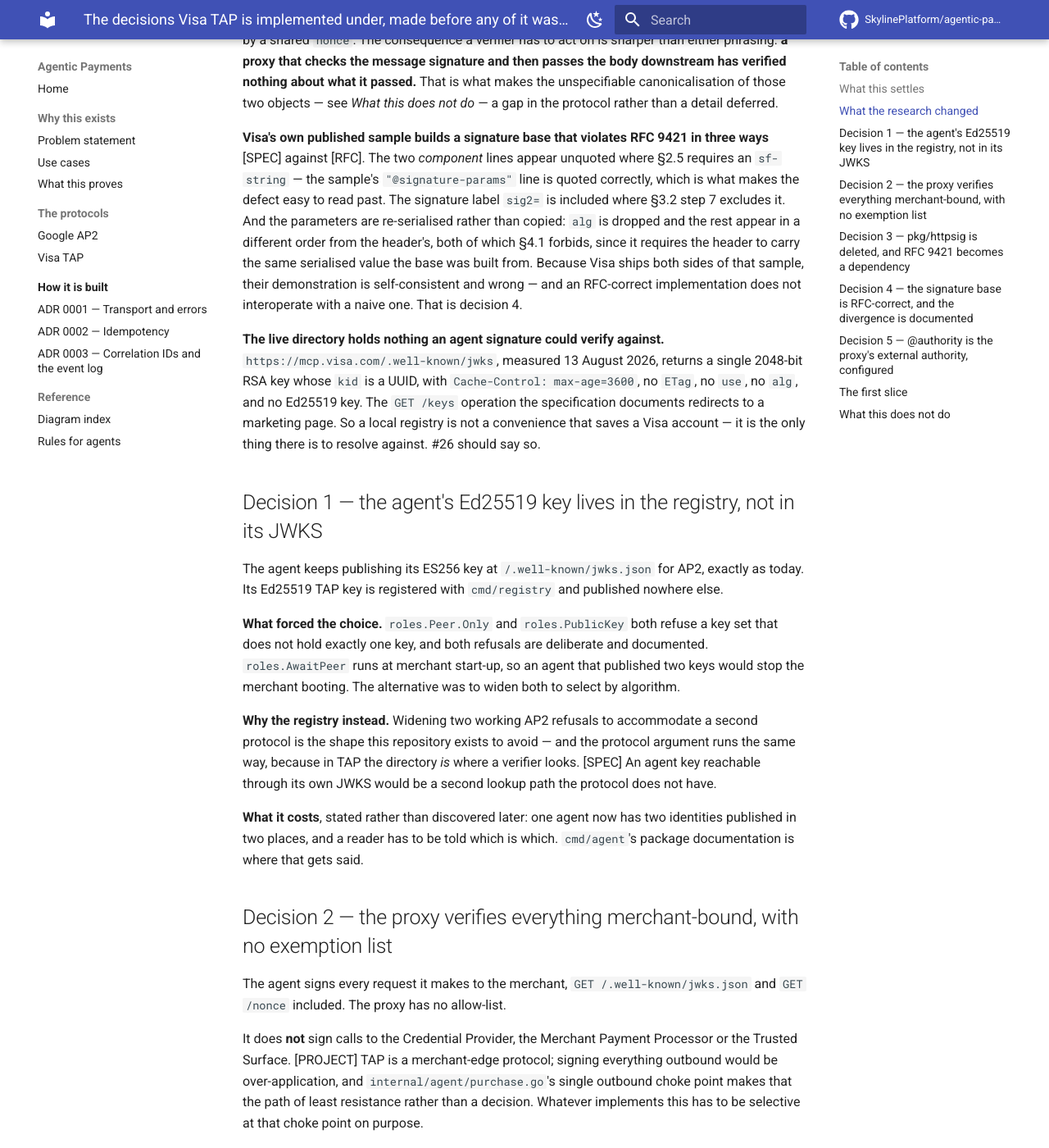
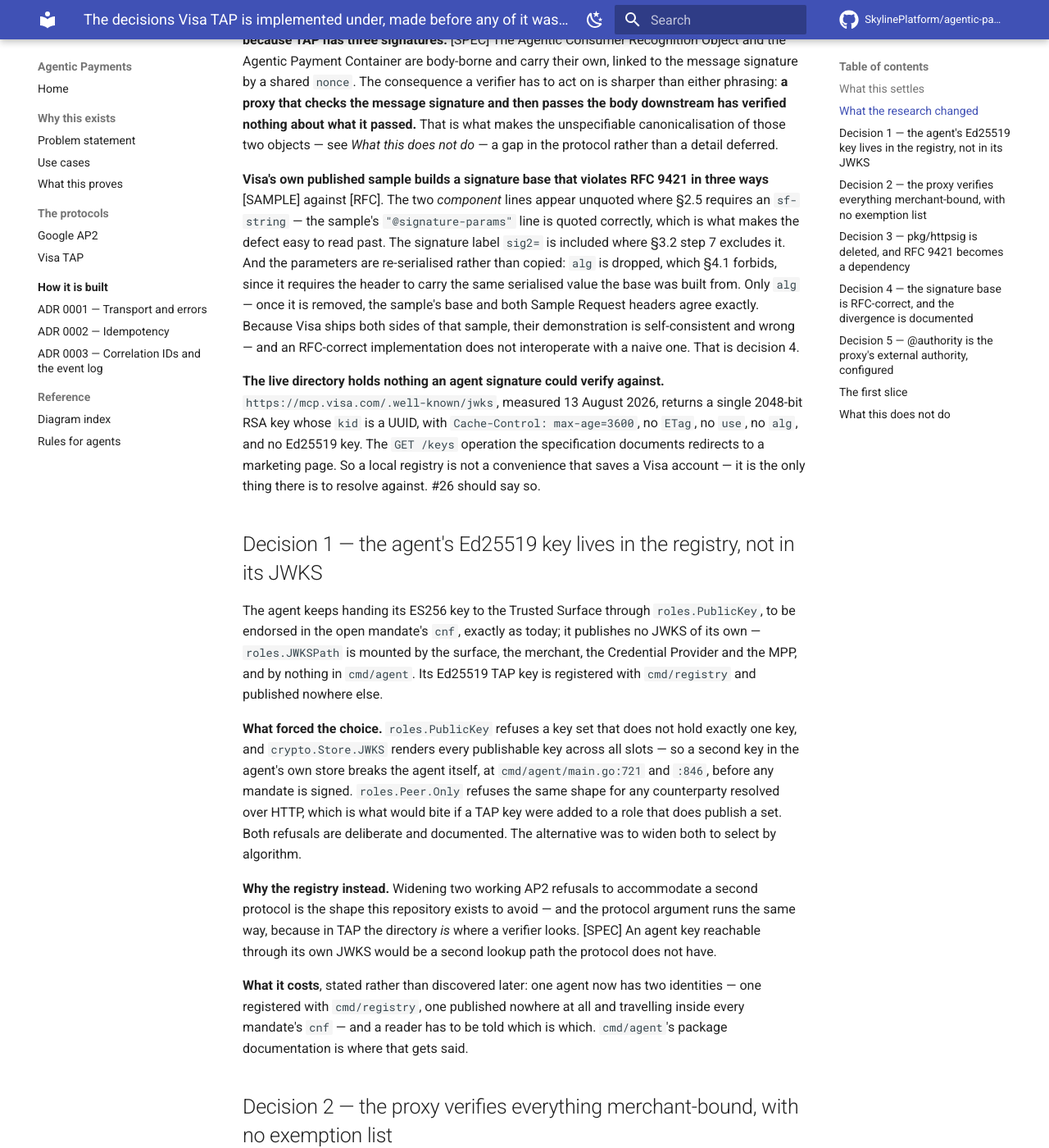
Before and after one commit to SkylinePlatform/agentic-payments, an MkDocs documentation site: the page built from docs/specs/2026-08-13-tap-implementation-decisions.md, in a window 1280 px wide and 1400 px high, scrolled down 994 px. Shown: the whole window at 82% size. Built offline with MkDocs 1.6.1 and Material for MkDocs 9.7.7, drawn with Linux system fonts in a browser that asks for light colours; comment, search, counter and statistics services are not loaded; some of the changed text lies outside the part shown.

Commit message:
docs: nine corrections an adversarial review found in the TAP decisions
Thirty-eight findings, twenty-two survived a pass whose verifiers were told to
refute and to default to refuting. None of the five decisions fell — every defect
was a sentence, which is the outcome worth having. Nine of them were in this file.

The two that mattered. Decision 1 said the agent "keeps publishing its ES256 key at
/.well-known/jwks.json, exactly as today" and that a second key would stop the
merchant booting. Both false: roles.JWKSPath is mounted by the surface, merchant,
credprovider and mpp and by nothing in cmd/agent, and every non-test AwaitPeer call
site targets the surface. The agent's key never leaves the process except as a copy
in cnf, and a second key breaks the agent itself at roles.PublicKey before any
mandate is signed. The decision survives; the mechanism cited for it did not, and it
is the paragraph the next implementer reads to learn what breaks.

And decision 5 asserted at [SPEC] grade that TAP's architecture mandates a proxy —
the exact claim the sibling branch retracts in tap.md, so the tree would have shipped
two readings of one sentence with the false one carrying the higher grade. The
specification requires no such layer.

One finding is new work rather than a correction: there are two outbound paths to the
merchant, not one. cmd/agent's readiness probe reaches the merchant's JWKS through
AwaitPeer, which takes no client and falls back to http.DefaultClient, and a failure
there is deliberately fatal. Pointed at the proxy with no allow-list, the agent exits
at start-up with an error naming the merchant's key rather than the missing signature.
Without this the first slice fails `make demo` and misdirects whoever debugs it.

The rest: the sample drops alg but does not re-order the parameters; #24's scope line
is corrected under #307 and not #33; [SAMPLE] means the published sample code rather
than the quarantined repository; model.test.ts pins registry only, so the proxy arm
belongs in the slice that stands the proxy up; the pacing trap is loud rather than
silent, because a test already fails on it; and the pkg/httpsig consequence list was
two entries where `git grep` finds six.

Refs #307

Co-Authored-By: Claude Opus 5 (1M context) <noreply@anthropic.com>

```diff
--- a/docs/specs/2026-08-13-tap-implementation-decisions.md
+++ b/docs/specs/2026-08-13-tap-implementation-decisions.md
@@ -17,8 +17,9 @@ had assumed it was.
 
 **Sources are marked throughout**, in the four-way distinction
 `docs/protocols/tap.md` already keeps: **[SPEC]** the published Visa *Merchant
-Specifications* page, **[RFC]** RFC 9421 or RFC 8941, **[SAMPLE]** observed in Visa's
-sample repository and needing independent confirmation, **[PROJECT]** this
+Specifications* page, **[RFC]** RFC 9421 or RFC 8941, **[SAMPLE]** the "Sample Code to
+Create Signature Base" published on that same page, which is an illustration rather
+than a rule, **[PROJECT]** this
 repository's own reading. A decision held on [PROJECT] grounds is not weaker, but it
 is ours to defend and must never be quoted as though the specification required it.
 
@@ -32,7 +33,8 @@ appear nowhere in the specification. So the HTTP method is not signed, the query
 string is not signed, and the message signature does not cover the request body.
 `docs/protocols/tap.md`'s signature-base diagram and #24's scope line — "method,
 target URI, selected headers" — were both describing RFC 9421's worked example rather
-than TAP, and both are corrected under #33.
+than TAP. The diagram is corrected under #33; #24's scope line still says otherwise and
+is corrected under #307.
 
 **Say "the message signature does not cover the body" rather than "the body is not
 signed", because TAP has three signatures.** [SPEC] The Agentic Consumer Recognition
@@ -44,13 +46,14 @@ makes the unspecifiable canonicalisation of those two objects — see *What this
 do* — a gap in the protocol rather than a detail deferred.
 
 **Visa's own published sample builds a signature base that violates RFC 9421 in three
-ways** [SPEC] against [RFC]. The two *component* lines appear unquoted where §2.5
+ways** [SAMPLE] against [RFC]. The two *component* lines appear unquoted where §2.5
 requires an `sf-string` — the sample's `"@signature-params"` line is quoted correctly,
 which is what makes the defect easy to read past. The signature label `sig2=` is
 included where §3.2 step 7 excludes it. And the parameters are re-serialised rather
-than copied: `alg` is dropped and the rest appear in a different order from the
-header's, both of which §4.1 forbids, since it requires the header to carry the same
-serialised value the base was built from. Because Visa ships both sides of that
+than copied: `alg` is dropped, which §4.1 forbids, since it requires the header to
+carry the same serialised value the base was built from. Only `alg` — once it is
+removed, the sample's base and both Sample Request headers agree exactly. Because
+Visa ships both sides of that
 sample, their demonstration is self-consistent and wrong — and an RFC-correct
 implementation does not interoperate with a naive one. That is decision 4.
 
@@ -64,15 +67,19 @@ against. #26 should say so.
 
 ## Decision 1 — the agent's Ed25519 key lives in the registry, not in its JWKS
 
-The agent keeps publishing its ES256 key at `/.well-known/jwks.json` for AP2, exactly
-as today. Its Ed25519 TAP key is registered with `cmd/registry` and published
-nowhere else.
+The agent keeps handing its ES256 key to the Trusted Surface through
+`roles.PublicKey`, to be endorsed in the open mandate's `cnf`, exactly as today; it
+publishes no JWKS of its own — `roles.JWKSPath` is mounted by the surface, the
+merchant, the Credential Provider and the MPP, and by nothing in `cmd/agent`. Its
+Ed25519 TAP key is registered with `cmd/registry` and published nowhere else.
 
-**What forced the choice.** `roles.Peer.Only` and `roles.PublicKey` both refuse a key
-set that does not hold exactly one key, and both refusals are deliberate and
-documented. `roles.AwaitPeer` runs at merchant start-up, so an agent that published
-two keys would stop the merchant booting. The alternative was to widen both to select
-by algorithm.
+**What forced the choice.** `roles.PublicKey` refuses a key set that does not hold
+exactly one key, and `crypto.Store.JWKS` renders every publishable key across all
+slots — so a second key in the agent's own store breaks the agent itself, at
+`cmd/agent/main.go:721` and `:846`, before any mandate is signed. `roles.Peer.Only`
+refuses the same shape for any counterparty resolved over HTTP, which is what would
+bite if a TAP key were added to a role that does publish a set. Both refusals are
+deliberate and documented. The alternative was to widen both to select by algorithm.
 
 **Why the registry instead.** Widening two working AP2 refusals to accommodate a
 second protocol is the shape this repository exists to avoid — and the protocol
@@ -81,7 +88,8 @@ looks. [SPEC] An agent key reachable through its own JWKS would be a second look
 path the protocol does not have.
 
 **What it costs**, stated rather than discovered later: one agent now has two
-identities published in two places, and a reader has to be told which is which.
+identities — one registered with `cmd/registry`, one published nowhere at all and
+travelling inside every mandate's `cnf` — and a reader has to be told which is which.
 `cmd/agent`'s package documentation is where that gets said.
 
 ## Decision 2 — the proxy verifies everything merchant-bound, with no exemption list
@@ -94,6 +102,18 @@ or the Trusted Surface. [PROJECT] TAP is a merchant-edge protocol; signing every
 outbound would be over-application, and `internal/agent/purchase.go`'s single
 outbound choke point makes that the path of least resistance rather than a decision.
 Whatever implements this has to be selective at that choke point on purpose.
+
+**There are two outbound paths to the merchant, not one.** `internal/agent/purchase.go`
+carries the purchase leg, but `cmd/agent`'s `ready` fetches the merchant's
+`/.well-known/jwks.json` through `roles.AwaitPeer`, which accepts no client and falls
+back to `http.DefaultClient` (`internal/roles/jwks.go:112`), and a readiness failure is
+deliberately fatal. With `-merchant` pointing at the proxy, an unsigned probe is refused
+and the agent exits before any purchase. So this decision costs a signature-capable
+`AwaitPeer` — `roles.Peer` already carries a `Client` field; only `AwaitPeer`'s
+signature drops it — while `cmd/merchant`, `cmd/credprovider` and `cmd/mpp`, which
+await the *surface*, stay unsigned. The error message at `cmd/agent/main.go:992` has to
+learn to tell a 401 from an unreachable peer, or the first person to hit this spends the
+afternoon on the merchant's key set.
 
 **What forced the choice.** Those two endpoints are what AP2 key resolution needs. If
 the agent's `-merchant` flag points at the proxy and the proxy rejects unsigned
@@ -130,16 +150,19 @@ Cloudflare-dependency grounds. `dadrus/httpsig` is the runner-up and reportedly
 the better `tag` semantics; whoever writes the bridge should look at both APIs before
 committing, and record which was taken and why.
 
-**Two consequences that must land in the same pull request**, because otherwise this
-decision leaves two false statements behind it:
+**Everything that names the package lands in the same pull request** — `git grep -n
+'pkg/httpsig'` is the list, and it reaches `AGENTS.md`'s layout tree and its "genuine
+gaps in the Go ecosystem" criterion, `docs/architecture/README.md`, ADR 0001 and
+`CONTRIBUTING.md`'s commit scopes. Two of them are not obvious from the deletion:
 
 - `backend/go.mod` currently has **no runtime dependency at all** — `testify` is
   test-only. This introduces the first one, and that is a change to a property the
   repository has been quietly proud of. It should be stated, not slipped in.
 - `internal/agent/interpret/gemini.go`'s *No SDK* comment argues against taking an
   SDK by naming "`pkg/httpsig` and `pkg/sdjwt`" as the precedent — the first half of
-  which stops existing. The argument it makes about Gemini is still sound and the
-  example has to change.
+  which stops existing — and `internal/agent/interpret/model.go`'s *Model* comment
+  makes the same argument in the same words, two files away. The argument each makes
+  about Gemini is still sound; the example has to change in both.
 
 **What was rejected.** Keeping `pkg/httpsig` and importing only an RFC 8941
 structured-field parser: it preserves the article's from-scratch story for the
@@ -173,10 +196,14 @@ and path — not whatever arrived on the socket after the proxy rewrote it.
 
 [RFC] §7.4.3 is explicit that an application behind a reverse proxy "could be
 configured to know the external target URI as seen by the client on the other side of
-the proxy". It is acute for TAP specifically, because TAP's architecture mandates a
-proxy [SPEC] and its only two covered components are exactly the two a proxy
-rewrites. A verifier that reads them off the incoming request verifies a statement
-about its own internal topology.
+the proxy". It is acute for TAP specifically. The specification defines **Site
+Protection Providers** as "typically a layer sitting in front of a Merchant's website
+… typically CDNs … or other such proxies" [SPEC], but it requires no such layer —
+validation "can be performed independently by the Merchant or by a Site Protection
+Provider on behalf of the Merchant" [SPEC]. This project puts a proxy there, per
+decision 2 [PROJECT], and TAP's only two covered components are exactly the two a
+proxy rewrites. A verifier that reads them off the incoming request verifies a
+statement about its own internal topology.
 
 **TLS is not terminated in the demo**, and the signature therefore covers an
 `http://` authority. That is wrong as a protocol demonstration and right as a
@@ -194,8 +221,9 @@ does not have to be built that way.
 `GET` only, so there is no body, no `content-digest`, and no collision with the
 idempotency middleware's body buffering. A second key from the existing
 `crypto.Store` — `authz.EdDSA` is already a row in its algorithm table and `Slot`'s
-own documentation names `"tap-agent"` as its example. A signing round-tripper at the
-agent's one outbound choke point, selective per decision 2. `cmd/registry` with
+own documentation names `"tap-agent"` as its example. A signing round-tripper at
+`internal/agent/purchase.go`'s outbound choke point, selective per decision 2, and the
+client `roles.AwaitPeer` has to start taking. `cmd/registry` with
 register and resolve. `cmd/proxy` as an `httputil.ReverseProxy` refusing with
 `agent_unknown` against `agent_unverified` — **both codes already exist in the
 generated enum, already render as 401, and are already classified in
@@ -204,16 +232,24 @@ generated enum, already render as 401, and are already classified in
 The pixel is close to free: `Lanes.tsx` already draws a "No lane yet" section whose
 comment names registry and proxy, so the handshake appears the moment the proxy
 emits. `laneOf` is **not** changed in this slice — `model.test.ts` asserts that
-registry and proxy have no lane, with the reason that answering `merchant` would draw
-a TAP step in an AP2 party's column. #32 designs the real view.
+registry has no lane, for a reason that names proxy too: answering `merchant` for
+either would draw a TAP step in an AP2 party's column. The matching `laneOf("proxy")`
+arm belongs in this slice, since this is the slice that stands the proxy up. #32
+designs the real view.
 
-**One trap this slice must not spring.** `deploy/demo.json` gives every process
-marked `implemented: false` a two-second `stubGrace`. Flipping both registry and
-proxy to `implemented: true` without health checks would spend four seconds against a
-three-second `-step`, sliding the watching agent's baseline past the price it is
-meant to refuse — so the `$210` refusal the demo exists to show would silently stop
-happening, with every check still green. `implemented: true` and a health endpoint
-land together, which `manifest.go`'s own rule 8 already enforces from the other side.
+**One trap this slice must not spring.** The runner gives any *implemented* process
+with no health check a flat two-second `stubGrace` (`internal/demo/runner.go:26`,
+spent at `runner.go:221`). Flipping both registry and proxy to `implemented: true`
+without health checks would spend four seconds between the merchant and agent-watch
+against a three-second `-step`, sliding the watching agent's baseline past the price
+it is meant to refuse — so the `$210` refusal the demo exists to show would stop
+happening. It would not be silent:
+`TestTheMerchantsFirstPriceOutlastsTheStackComingUp` in
+`backend/internal/demo/pacing_internal_test.go` fails on exactly that, twice over —
+the floor exceeds `-step`, and the floor is asserted to be zero in its own right — so
+`make check` refuses the flip until a health endpoint lands with it.
+`Manifest.Validate` already enforces the other direction, refusing an unimplemented
+process that carries one.
 
 ## What this does not do
 
```
